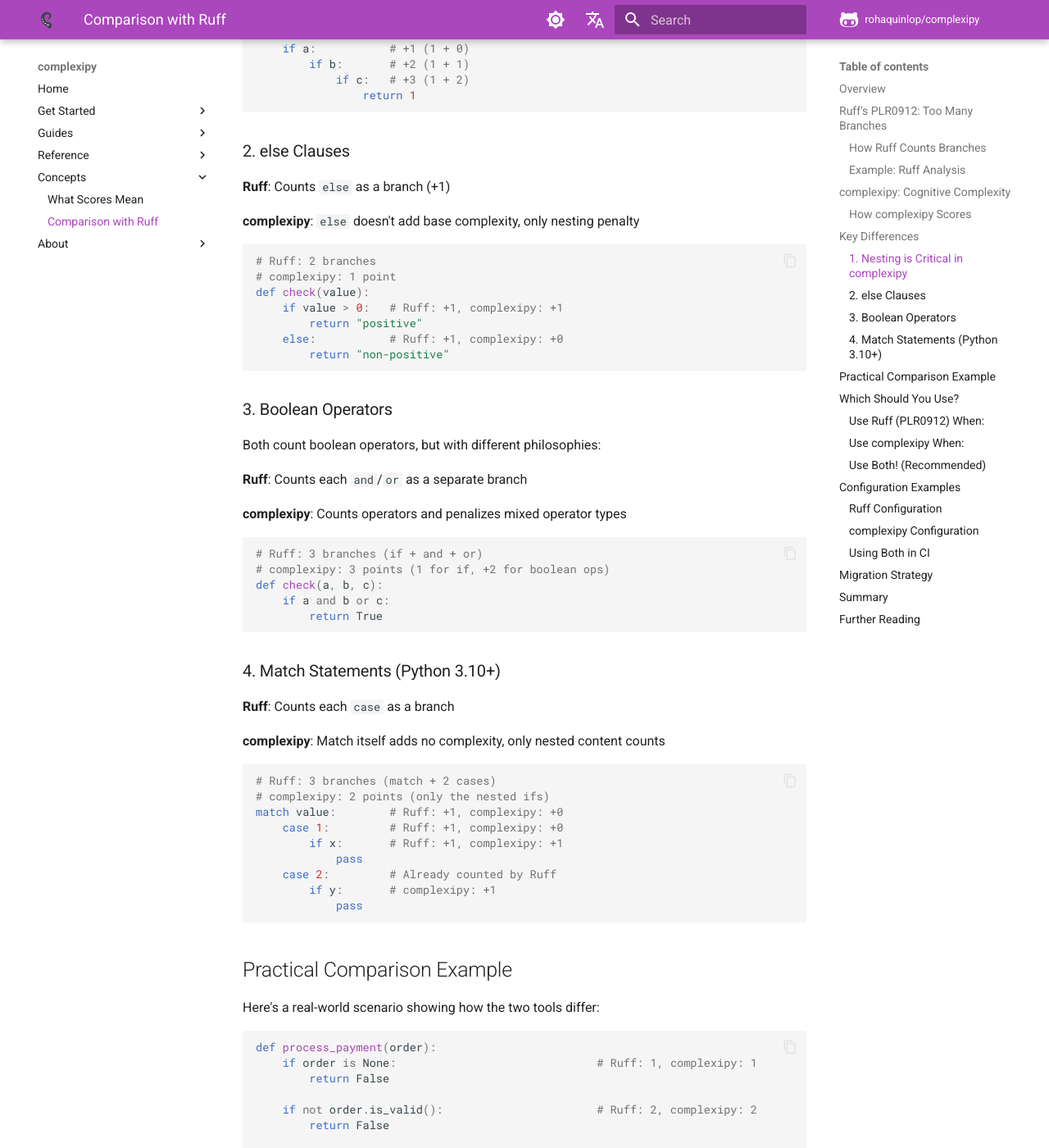
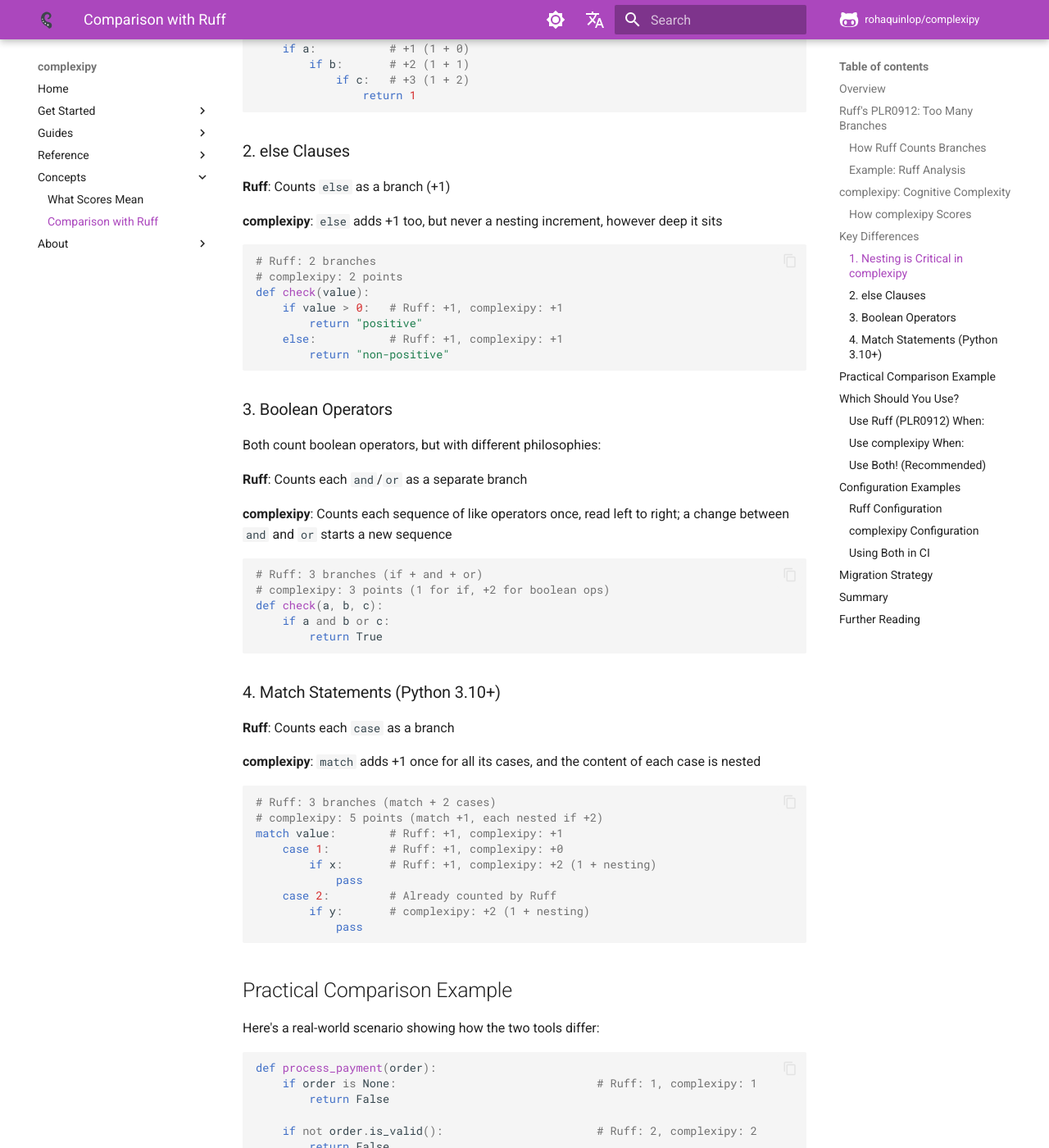
Before and after one commit to rohaquinlop/complexipy, an MkDocs documentation site: the page built from docs/comparison-with-ruff.md, in a window 1280 px wide and 1400 px high, scrolled down 2383 px. Shown: the whole window at 82% size. Built offline with MkDocs 1.6.1 and Material for MkDocs 9.7.7, drawn with Linux system fonts in a browser that asks for light colours; comment, search, counter and statistics services are not loaded; some of the changed text lies outside the part shown.

Commit message:
docs(ruff): correct the complexipy scores for else, match, and boolean operators

````diff
--- a/docs/comparison-with-ruff.md
+++ b/docs/comparison-with-ruff.md
@@ -55,9 +55,9 @@
         return 3
     elif d:         # +1
         return 4
-    else:           # +0 (else doesn't add base score)
+    else:           # +1 (no nesting increment)
         return 0
-# complexipy: 4 points
+# complexipy: 5 points
 ```
 
 ## Key Differences
@@ -112,15 +112,15 @@
 
 **Ruff**: Counts `else` as a branch (+1)
 
-**complexipy**: `else` doesn't add base complexity, only nesting penalty
+**complexipy**: `else` adds +1 too, but never a nesting increment, however deep it sits
 
 ```python
 # Ruff: 2 branches
-# complexipy: 1 point
+# complexipy: 2 points
 def check(value):
     if value > 0:   # Ruff: +1, complexipy: +1
         return "positive"
-    else:           # Ruff: +1, complexipy: +0
+    else:           # Ruff: +1, complexipy: +1
         return "non-positive"
 ```
 
@@ -130,7 +130,7 @@
 
 **Ruff**: Counts each `and`/`or` as a separate branch
 
-**complexipy**: Counts operators and penalizes mixed operator types
+**complexipy**: Counts each sequence of like operators once, read left to right; a change between `and` and `or` starts a new sequence
 
 ```python
 # Ruff: 3 branches (if + and + or)
@@ -144,17 +144,17 @@
 
 **Ruff**: Counts each `case` as a branch
 
-**complexipy**: Match itself adds no complexity, only nested content counts
+**complexipy**: `match` adds +1 once for all its cases, and the content of each case is nested
 
 ```python
 # Ruff: 3 branches (match + 2 cases)
-# complexipy: 2 points (only the nested ifs)
-match value:        # Ruff: +1, complexipy: +0
+# complexipy: 5 points (match +1, each nested if +2)
+match value:        # Ruff: +1, complexipy: +1
     case 1:         # Ruff: +1, complexipy: +0
-        if x:       # Ruff: +1, complexipy: +1
+        if x:       # Ruff: +1, complexipy: +2 (1 + nesting)
             pass
     case 2:         # Already counted by Ruff
-        if y:       # complexipy: +1
+        if y:       # complexipy: +2 (1 + nesting)
             pass
 ```
 
@@ -266,9 +266,9 @@
 | -- | -- | -- |
 | **Based on** | Cyclomatic Complexity | Cognitive Complexity |
 | **Counts nesting** | ❌ No | ✅ Yes |
-| **else penalty** | ✅ Yes | ❌ No (only nesting) |
+| **else penalty** | ✅ Yes | ✅ Yes (+1, no nesting increment) |
 | **Boolean operators** | ✅ Yes | ✅ Yes |
-| **match statements** | ✅ Yes | Partial (content only) |
+| **match statements** | ✅ Yes | ✅ Yes (+1 for the whole `match`) |
 | **Best for** | Structural, testing, branch density | How difficult code is to understand |
 | **Threshold** | ~12 branches | ~15 points |
 | **Performance** | Fast (Rust) | Very fast (Rust) |
````
Also changed, not shown: other parts of docs/comparison-with-ruff.md (+4 -4 lines), docs/es/comparison-with-ruff.md (+17 -17 lines).
